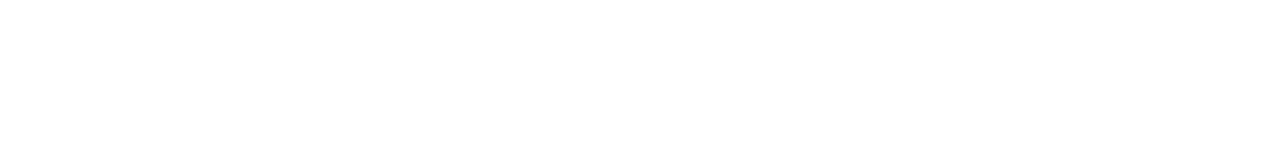
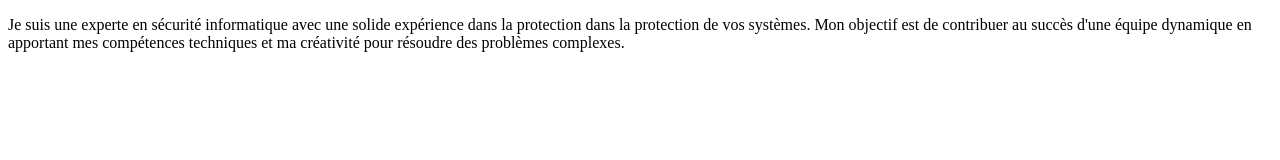
Before and after one commit to estheroke17/git-mon-cv, a plain HTML site: page index.html in a window 1280 px wide. Drawn offline with Linux system fonts and the light colour scheme.

Commit message:
mise en place de la description

```diff
--- a/index.html
+++ b/index.html
@@ -7,6 +7,8 @@
     <title>Document</title>
 </head>
 <body>
-
+<header>
+    <p >Je suis une experte en sécurité informatique avec une solide expérience dans la protection dans la protection de vos systèmes. Mon objectif est de contribuer au succès d'une équipe dynamique en apportant mes compétences techniques et ma créativité pour résoudre des problèmes complexes.</p>
+</header>
 </body>
 </html>
```
